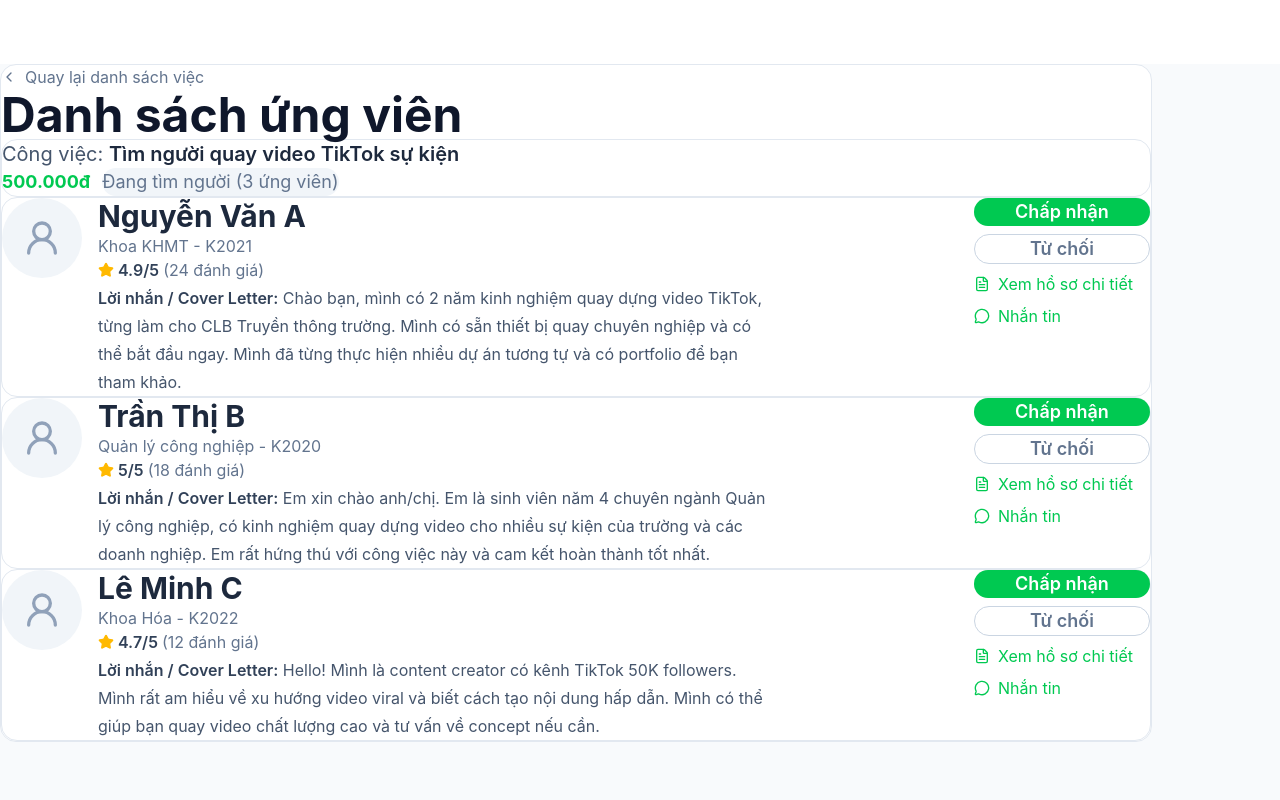
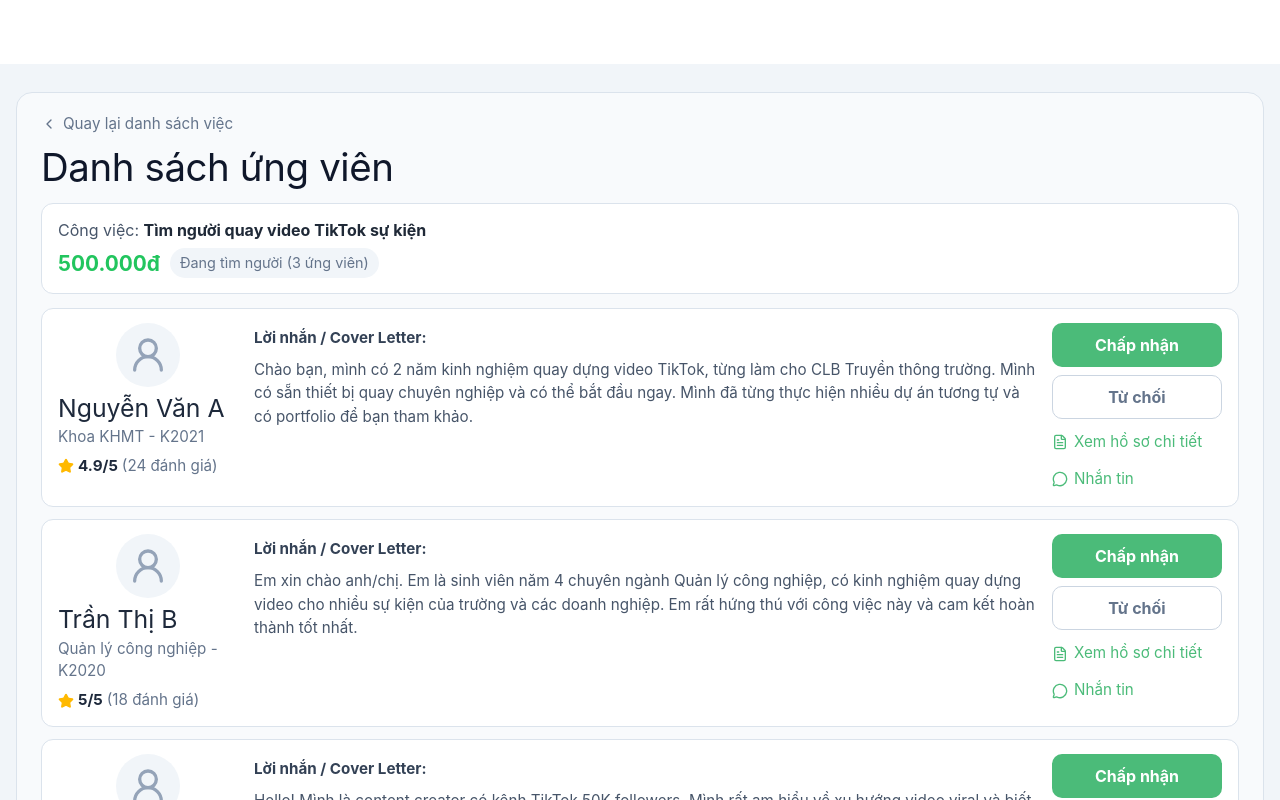
Before and after one commit to HieNguyen08/UniJob, a React (Vite) app in the folder unijob-web/: page /my-jobs/candidates in a window 1280 px wide. Shown: the top 800 px of the page. Built offline with nearby package versions, Linux system fonts and the light colour scheme; no server answers.

Commit message:
style: refine candidates page layout and modal footer interactions

```diff
--- a/unijob-web/src/pages/MyJobCandidates.tsx
+++ b/unijob-web/src/pages/MyJobCandidates.tsx
@@ -1,5 +1,6 @@
 import { ChevronLeft, FileText, MessageCircle, Star, UserRound } from 'lucide-react';
 import { useNavigate } from 'react-router-dom';
+import './my-job-candidates.css';
 
 type Candidate = {
   id: string;
@@ -48,68 +49,68 @@ export default function MyJobCandidates() {
   const navigate = useNavigate();
 
   return (
-    <div className="min-h-screen bg-slate-50 px-4 py-10">
-      <div className="mx-auto max-w-6xl rounded-2xl border border-[var(--color-border)] bg-white p-6 md:p-8">
+    <div className="candidates-page">
+      <div className="candidates-container">
         <button
           onClick={() => navigate('/my-jobs')}
-          className="inline-flex items-center gap-2 text-slate-500 hover:text-slate-700"
+          className="candidates-back-link"
+          type="button"
         >
           <ChevronLeft className="h-4 w-4" />
           Quay lại danh sách việc
         </button>
 
-        <h1 className="mt-3 text-5xl font-bold text-slate-900">Danh sách ứng viên</h1>
+        <h1 className="candidates-title">Danh sách ứng viên</h1>
 
-        <section className="mt-6 rounded-2xl border border-[var(--color-border)] p-4">
-          <p className="text-xl text-slate-600">Công việc: <span className="font-semibold text-slate-800">Tìm người quay video TikTok sự kiện</span></p>
-          <div className="mt-2 flex items-center gap-3 text-lg">
-            <span className="font-bold text-green-500">500.000đ</span>
-            <span className="rounded-full bg-slate-100 px-3 py-1 text-slate-500">Đang tìm người (3 ứng viên)</span>
+        <section className="candidates-job-card">
+          <p className="candidates-job-title">
+            Công việc: <span>Tìm người quay video TikTok sự kiện</span>
+          </p>
+          <div className="candidates-job-meta">
+            <span className="candidates-price">500.000đ</span>
+            <span className="candidates-status">Đang tìm người (3 ứng viên)</span>
           </div>
         </section>
 
-        <div className="mt-5 space-y-4">
+        <div className="candidates-list">
           {candidates.map((candidate) => (
-            <article key={candidate.id} className="rounded-2xl border border-[var(--color-border)] p-5">
-              <div className="flex flex-col gap-4 md:flex-row md:items-start md:justify-between">
-                <div className="flex gap-4">
-                  <div className="flex h-20 w-20 items-center justify-center rounded-full bg-slate-100 text-slate-400">
+            <article key={candidate.id} className="candidate-card">
+              <div className="candidate-left">
+                <div className="candidate-avatar-wrap">
+                  <div className="candidate-avatar">
                     <UserRound className="h-10 w-10" />
                   </div>
-
-                  <div className="max-w-2xl">
-                    <h3 className="text-3xl font-bold text-slate-800">{candidate.name}</h3>
-                    <p className="mt-1 text-base text-slate-500">{candidate.faculty}</p>
-                    <div className="mt-2 inline-flex items-center gap-1 text-base">
+                </div>
+                <h3 className="candidate-name">{candidate.name}</h3>
+                <p className="candidate-faculty">{candidate.faculty}</p>
+                <div className="candidate-rating">
                   <Star className="h-4 w-4 fill-amber-400 text-amber-400" />
-                      <span className="font-semibold text-slate-700">{candidate.scoreLabel}</span>
-                      <span className="text-slate-500">({candidate.ratingCount})</span>
-                    </div>
-
-                    <p className="mt-4 text-base leading-7 text-slate-600">
-                      <span className="font-semibold text-slate-700">Lời nhắn / Cover Letter:</span>{' '}
-                      {candidate.message}
-                    </p>
+                  <span className="candidate-rating-score">{candidate.scoreLabel}</span>
+                  <span className="candidate-rating-count">({candidate.ratingCount})</span>
                 </div>
               </div>
 
-                <div className="flex min-w-44 flex-col gap-2">
-                  <button className="rounded-xl bg-green-500 px-4 py-2 text-lg font-semibold text-white hover:bg-green-600">
+              <div className="candidate-message-col">
+                <p className="candidate-message-label">Lời nhắn / Cover Letter:</p>
+                <p className="candidate-message">{candidate.message}</p>
+              </div>
+
+              <div className="candidate-actions">
+                <button className="candidate-btn candidate-btn-accept" type="button">
                   Chấp nhận
                 </button>
-                  <button className="rounded-xl border border-slate-300 px-4 py-2 text-lg font-semibold text-slate-500 hover:bg-slate-50">
+                <button className="candidate-btn candidate-btn-reject" type="button">
                   Từ chối
                 </button>
 
-                  <button className="mt-2 inline-flex items-center gap-2 text-base text-green-500 hover:text-green-600">
+                <button className="candidate-link" type="button">
                   <FileText className="h-4 w-4" />
                   Xem hồ sơ chi tiết
                 </button>
-                  <button className="inline-flex items-center gap-2 text-base text-green-500 hover:text-green-600">
+                <button className="candidate-link" type="button">
                   <MessageCircle className="h-4 w-4" />
                   Nhắn tin
                 </button>
-                </div>
                 </div>
             </article>
           ))}
--- /dev/null
+++ b/unijob-web/src/pages/my-job-candidates.css
@@ -0,0 +1,254 @@
+.candidates-page {
+  min-height: 100vh;
+  background: #f1f5f9;
+  padding: 28px 16px;
+}
+
+.candidates-container {
+  max-width: 1280px;
+  margin: 0 auto;
+  border: 1px solid #dbe3ec;
+  border-radius: 16px;
+  background: #f8fafc;
+  padding: 20px 24px;
+}
+
+.candidates-back-link {
+  border: 0;
+  background: transparent;
+  color: #64748b;
+  display: inline-flex;
+  align-items: center;
+  gap: 6px;
+  font-size: 0.95rem;
+  cursor: pointer;
+}
+
+.candidates-back-link:hover {
+  color: #334155;
+}
+
+.candidates-title {
+  margin: 8px 0 0;
+  color: #0f172a;
+  font-size: 2.4rem;
+  line-height: 1.1;
+  letter-spacing: -0.01em;
+}
+
+.candidates-job-card {
+  margin-top: 14px;
+  border: 1px solid #dbe3ec;
+  border-radius: 12px;
+  background: #fff;
+  padding: 14px 16px;
+}
+
+.candidates-job-title {
+  margin: 0;
+  color: #475569;
+  font-size: 1rem;
+}
+
+.candidates-job-title span {
+  font-weight: 700;
+  color: #1f2937;
+}
+
+.candidates-job-meta {
+  margin-top: 6px;
+  display: flex;
+  align-items: center;
+  gap: 10px;
+}
+
+.candidates-price {
+  color: #22c55e;
+  font-size: 1.3rem;
+  font-weight: 700;
+}
+
+.candidates-status {
+  background: #f1f5f9;
+  color: #64748b;
+  border-radius: 999px;
+  padding: 4px 10px;
+  font-size: 0.9rem;
+}
+
+.candidates-list {
+  margin-top: 14px;
+  display: grid;
+  gap: 12px;
+}
+
+.candidate-card {
+  border: 1px solid #dbe3ec;
+  border-radius: 12px;
+  background: #fff;
+  padding: 14px 16px;
+  display: grid;
+  grid-template-columns: 180px 1fr 170px;
+  gap: 16px;
+  align-items: start;
+}
+
+.candidate-left {
+  display: flex;
+  flex-direction: column;
+  align-items: flex-start;
+}
+
+.candidate-avatar-wrap {
+  width: 100%;
+  display: flex;
+  justify-content: center;
+  margin-bottom: 8px;
+}
+
+.candidate-avatar {
+  width: 64px;
+  height: 64px;
+  border-radius: 999px;
+  background: #f1f5f9;
+  color: #94a3b8;
+  display: inline-flex;
+  align-items: center;
+  justify-content: center;
+}
+
+.candidate-name {
+  margin: 0;
+  color: #1e293b;
+  font-size: 1.55rem;
+  line-height: 1.1;
+}
+
+.candidate-faculty {
+  margin: 4px 0 0;
+  color: #64748b;
+  font-size: 0.95rem;
+}
+
+.candidate-rating {
+  margin-top: 6px;
+  display: inline-flex;
+  align-items: center;
+  gap: 4px;
+  font-size: 0.95rem;
+}
+
+.candidate-rating-score {
+  color: #1e293b;
+  font-weight: 700;
+}
+
+.candidate-rating-count {
+  color: #64748b;
+}
+
+.candidate-message-col {
+  padding-top: 4px;
+}
+
+.candidate-message-label {
+  margin: 0;
+  color: #334155;
+  font-size: 0.95rem;
+  font-weight: 700;
+}
+
+.candidate-message {
+  margin: 8px 0 0;
+  color: #475569;
+  font-size: 0.95rem;
+  line-height: 1.55;
+}
+
+.candidate-actions {
+  display: flex;
+  flex-direction: column;
+  gap: 8px;
+}
+
+.candidate-btn {
+  border-radius: 10px;
+  border: 1px solid transparent;
+  padding: 9px 10px;
+  font-size: 1rem;
+  font-weight: 700;
+  cursor: pointer;
+}
+
+.candidate-btn-accept {
+  background: #4bbb79;
+  color: #fff;
+}
+
+.candidate-btn-accept:hover {
+  background: #3fae6b;
+}
+
+.candidate-btn-reject {
+  background: #fff;
+  color: #64748b;
+  border-color: #cbd5e1;
+}
+
+.candidate-btn-reject:hover {
+  background: #f8fafc;
+}
+
+.candidate-link {
+  margin-top: 2px;
+  border: 0;
+  background: transparent;
+  color: #4bbb79;
+  display: inline-flex;
+  align-items: center;
+  gap: 6px;
+  font-size: 0.95rem;
+  cursor: pointer;
+  padding: 2px 0;
+}
+
+.candidate-link:hover {
+  color: #2f9f5a;
+}
+
+@media (max-width: 1024px) {
+  .candidates-title {
+    font-size: 2rem;
+  }
+
+  .candidates-price {
+    font-size: 1.2rem;
+  }
+
+  .candidate-card {
+    grid-template-columns: 1fr;
+  }
+
+  .candidate-left {
+    align-items: center;
+    text-align: center;
+  }
+
+  .candidate-name {
+    font-size: 1.5rem;
+  }
+
+  .candidate-faculty,
+  .candidate-message-label,
+  .candidate-link,
+  .candidate-btn,
+  .candidate-rating,
+  .candidate-message {
+    font-size: 1rem;
+  }
+
+  .candidate-actions {
+    flex-direction: row;
+    flex-wrap: wrap;
+  }
+}
--- a/unijob-web/src/pages/my-jobs.css
+++ b/unijob-web/src/pages/my-jobs.css
@@ -367,6 +367,11 @@
   padding: 16px 24px;
 }
 
+.myjobs-modal-footer .myjobs-btn {
+  width: 100%;
+  display: block;
+}
+
 .myjobs-btn-link {
   margin-top: 8px;
   width: 100%;
@@ -376,6 +381,11 @@
   font-size: 1rem;
   font-weight: 600;
   cursor: pointer;
+}
+
+.myjobs-btn-link:hover {
+  color: #ef4444;
+  background: #ffffff;
 }
 
 .myjobs-icon-btn {
```
Lines whose indentation alone changed are shown as unchanged.
